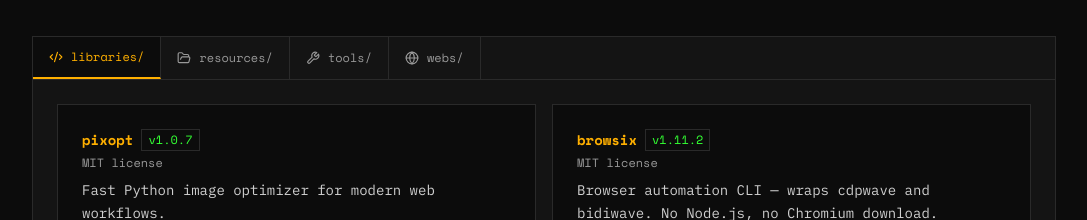
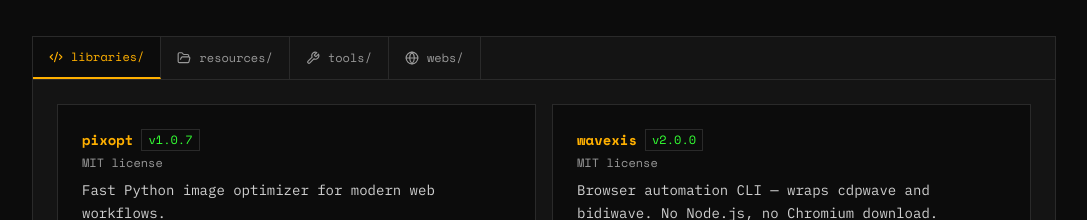
Before and after one commit to MathiasPaulenko/mathias-paulenko-cv, a React (Vite) app: page / in a window 1280 px wide. Shown: the part 7440-7660 px from the top of the page, without its empty margins (96-1183 px from the left). Built offline with nearby package versions, Linux system fonts and the light colour scheme.

Commit message:
refactor: rename browsix to wavexis with updated version and description

```diff
--- a/src/data/cvData.js
+++ b/src/data/cvData.js
@@ -402,14 +402,14 @@
       license: 'MIT',
     },
     {
-      title: 'browsix',
+      title: 'wavexis',
       tagline: 'Browser automation CLI — wraps cdpwave and bidiwave. No Node.js, no Chromium download.',
-      description: '100+ CLI commands across CDP and BiDi backends with full feature parity. Uses your existing Chrome/Edge — no Chromium download required. Includes screenshots, PDF, scraping, device emulation, auth profiles, session recording, serve mode (HTTP API with WebSocket streaming), multi-action YAML pipelines, and shell completions.',
+      description: '100+ CLI commands across CDP and BiDi backends with full feature parity. Uses your existing Chrome/Edge — no Chromium download required. Includes screenshots, PDF, scraping, device emulation, auth profiles, session recording, serve mode (HTTP API with WebSocket streaming), multi-action YAML pipelines, REPL, CI assertions, performance metrics, and shell completions.',
       tech: ['Python', 'Typer', 'PyYAML', 'CDP', 'BiDi'],
-      github: 'https://github.com/MathiasPaulenko/browsix',
-      pypi: 'https://pypi.org/project/browsix/',
-      docs: 'https://mathiaspaulenko.github.io/browsix/',
-      version: '1.11.2',
+      github: 'https://github.com/MathiasPaulenko/wavexis',
+      pypi: 'https://pypi.org/project/wavexis/',
+      docs: 'https://mathiaspaulenko.github.io/wavexis/',
+      version: '2.0.0',
       license: 'MIT',
     },
     {
--- a/src/data/translations.js
+++ b/src/data/translations.js
@@ -62,9 +62,9 @@
         tagline: 'Fast Python image optimizer for modern web workflows.',
         description: 'CLI and Python API to resize, compress, convert formats, generate responsive assets, extract lazy-loading placeholders, and auto-detect optimal formats. Supports JPEG, PNG, WEBP, AVIF, GIF, HEIC, SVG and animated GIF → WEBP conversion.',
       },
-      browsix: {
+      wavexis: {
         tagline: 'Browser automation CLI — wraps cdpwave and bidiwave. No Node.js, no Chromium download.',
-        description: '100+ CLI commands across CDP and BiDi backends with full feature parity. Uses your existing Chrome/Edge — no Chromium download required. Includes screenshots, PDF, scraping, device emulation, auth profiles, session recording, serve mode (HTTP API with WebSocket streaming), multi-action YAML pipelines, and shell completions.',
+        description: '100+ CLI commands across CDP and BiDi backends with full feature parity. Uses your existing Chrome/Edge — no Chromium download required. Includes screenshots, PDF, scraping, device emulation, auth profiles, session recording, serve mode (HTTP API with WebSocket streaming), multi-action YAML pipelines, REPL, CI assertions, performance metrics, and shell completions.',
       },
       cdpwave: {
         tagline: 'Chrome DevTools Protocol for Python — direct, typed, async.',
@@ -386,9 +386,9 @@
         tagline: 'Optimizador rápido de imágenes Python para flujos de trabajo web modernos.',
         description: 'CLI y API Python para redimensionar, comprimir, convertir formatos, generar assets responsivos, extraer placeholders de carga diferida y detectar formatos óptimos automáticamente. Soporta JPEG, PNG, WEBP, AVIF, GIF, HEIC, SVG y conversión GIF animado → WEBP.',
       },
-      browsix: {
+      wavexis: {
         tagline: 'CLI de automatización de navegadores — envuelve cdpwave y bidiwave. Sin Node.js, sin descargar Chromium.',
-        description: 'Más de 100 comandos CLI con paridad completa entre backends CDP y BiDi. Usa tu Chrome/Edge existente — sin descarga de Chromium. Incluye capturas, PDF, scraping, emulación de dispositivos, perfiles de autenticación, grabación de sesiones, modo serve (API HTTP con streaming WebSocket), pipelines multi-acción YAML y autocompletado de shell.',
+        description: 'Más de 100 comandos CLI con paridad completa entre backends CDP y BiDi. Usa tu Chrome/Edge existente — sin descarga de Chromium. Incluye capturas, PDF, scraping, emulación de dispositivos, perfiles de autenticación, grabación de sesiones, modo serve (API HTTP con streaming WebSocket), pipelines multi-acción YAML, REPL, aserciones CI, métricas de rendimiento y autocompletado de shell.',
       },
       cdpwave: {
         tagline: 'Chrome DevTools Protocol para Python — directo, tipado, asíncrono.',
@@ -710,9 +710,9 @@
         tagline: '适用于现代Web工作流的快速Python图像优化器。',
         description: '用于调整大小、压缩、转换格式、生成响应式资源、提取懒加载占位符并自动检测最佳格式的CLI和Python API。支持JPEG、PNG、WEBP、AVIF、GIF、HEIC、SVG以及动画GIF转WEBP。',
       },
-      browsix: {
+      wavexis: {
         tagline: '浏览器自动化CLI — 封装cdpwave和bidiwave。无需Node.js，无需下载Chromium。',
-        description: '100多个CLI命令，CDP和BiDi后端之间完全功能对等。使用现有的Chrome/Edge — 无需下载Chromium。包括截图、PDF、抓取、设备模拟、认证配置、会话录制、serve模式（带WebSocket流的HTTP API）、多动作YAML管道和shell自动补全。',
+        description: '100多个CLI命令，CDP和BiDi后端之间完全功能对等。使用现有的Chrome/Edge — 无需下载Chromium。包括截图、PDF、抓取、设备模拟、认证配置、会话录制、serve模式（带WebSocket流的HTTP API）、多动作YAML管道、REPL、CI断言、性能指标和shell自动补全。',
       },
       cdpwave: {
         tagline: 'Python的Chrome DevTools Protocol — 直接、类型化、异步。',
```
